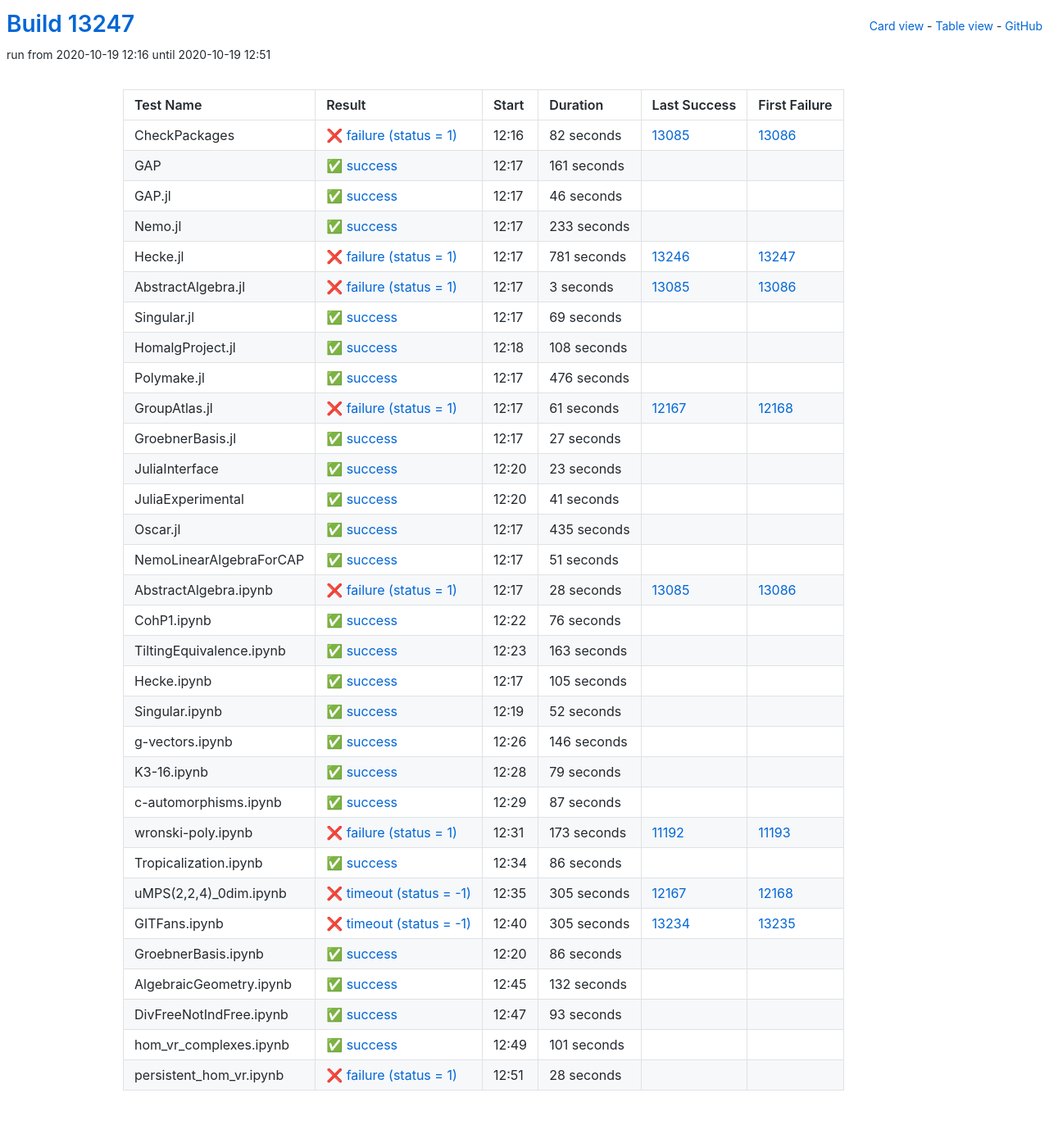
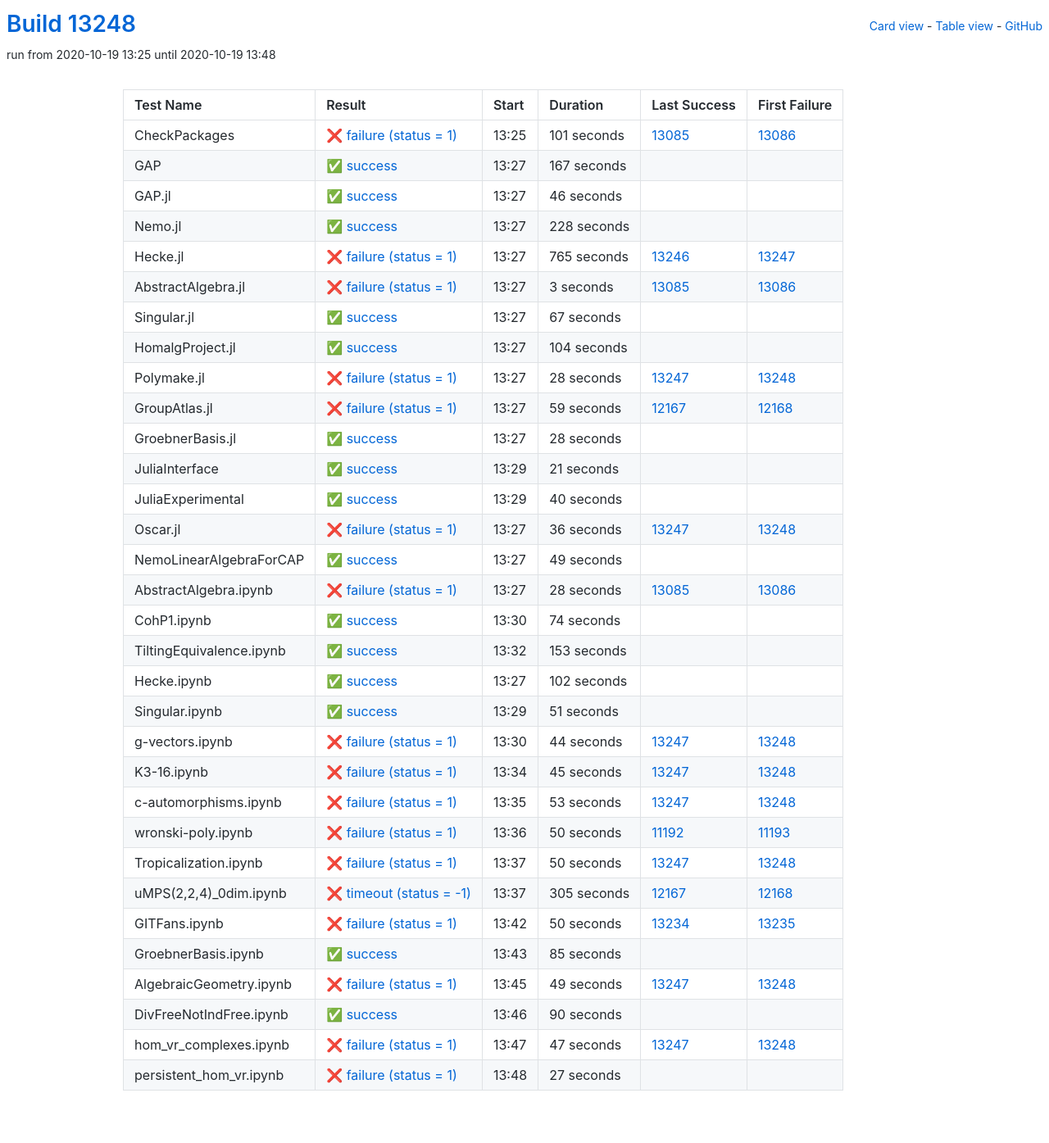
Before and after one commit to oscar-system/oscar-ci-status, a Jekyll site: the page built from table.html, in a window 1280 px wide. Shown: the whole page at 82% size. Built offline with Jekyll 4.4.1, drawn with Linux system fonts in a browser that asks for light colours.

Commit message:
Build #13248

```diff
--- a/_data/ci.yml
+++ b/_data/ci.yml
@@ -1,6 +1,6 @@
 ---
-build: 13247
-build_url: https://oscarci.mathematik.uni-kl.de/job/oscar/13247/
+build: 13248
+build_url: https://oscarci.mathematik.uni-kl.de/job/oscar/13248/
 job: oscar
 organization: oscar-system
 repo: oscar-ci-status
@@ -8,32 +8,32 @@
 tests:
 - name: CheckPackages
   id: checkpackages
-  log: https://oscarci.mathematik.uni-kl.de/job/oscar/13247/artifact/logs/build-13247/CheckPackages.log
-  start: 2020-10-19 12:16
+  log: https://oscarci.mathematik.uni-kl.de/job/oscar/13248/artifact/logs/build-13248/CheckPackages.log
+  start: 2020-10-19 13:25
   success: false
   exitcode: 1
   status: failure
-  duration: 82
+  duration: 101
   last_success: 13085
   last_success_url: https://oscarci.mathematik.uni-kl.de/job/oscar/13085/
   first_failure: 13086
   first_failure_url: https://oscarci.mathematik.uni-kl.de/job/oscar/13086/
 - name: GAP
   id: gap
-  log: https://oscarci.mathematik.uni-kl.de/job/oscar/13247/artifact/logs/build-13247/GAP.log
-  start: 2020-10-19 12:17
+  log: https://oscarci.mathematik.uni-kl.de/job/oscar/13248/artifact/logs/build-13248/GAP.log
+  start: 2020-10-19 13:27
   success: true
   exitcode: 0
   status: success
-  duration: 161
+  duration: 167
   last_success: false
   last_success_url:
   first_failure: false
   first_failure_url:
 - name: GAP.jl
   id: gap-jl
-  log: https://oscarci.mathematik.uni-kl.de/job/oscar/13247/artifact/logs/build-13247/GAP.jl.log
-  start: 2020-10-19 12:17
+  log: https://oscarci.mathematik.uni-kl.de/job/oscar/13248/artifact/logs/build-13248/GAP.jl.log
+  start: 2020-10-19 13:27
   success: true
   exitcode: 0
   status: success
@@ -44,32 +44,32 @@
   first_failure_url:
 - name: Nemo.jl
   id: nemo-jl
-  log: https://oscarci.mathematik.uni-kl.de/job/oscar/13247/artifact/logs/build-13247/Nemo.jl.log
-  start: 2020-10-19 12:17
+  log: https://oscarci.mathematik.uni-kl.de/job/oscar/13248/artifact/logs/build-13248/Nemo.jl.log
+  start: 2020-10-19 13:27
   success: true
   exitcode: 0
   status: success
-  duration: 233
+  duration: 228
   last_success: false
   last_success_url:
   first_failure: false
   first_failure_url:
 - name: Hecke.jl
   id: hecke-jl
-  log: https://oscarci.mathematik.uni-kl.de/job/oscar/13247/artifact/logs/build-13247/Hecke.jl.log
-  start: 2020-10-19 12:17
+  log: https://oscarci.mathematik.uni-kl.de/job/oscar/13248/artifact/logs/build-13248/Hecke.jl.log
+  start: 2020-10-19 13:27
   success: false
   exitcode: 1
   status: failure
-  duration: 781
+  duration: 765
   last_success: 13246
   last_success_url: https://oscarci.mathematik.uni-kl.de/job/oscar/13246/
   first_failure: 13247
   first_failure_url: https://oscarci.mathematik.uni-kl.de/job/oscar/13247/
 - name: AbstractAlgebra.jl
   id: abstractalgebra-jl
-  log: https://oscarci.mathematik.uni-kl.de/job/oscar/13247/artifact/logs/build-13247/AbstractAlgebra.jl.log
-  start: 2020-10-19 12:17
+  log: https://oscarci.mathematik.uni-kl.de/job/oscar/13248/artifact/logs/build-13248/AbstractAlgebra.jl.log
+  start: 2020-10-19 13:27
   success: false
   exitcode: 1
   status: failure
@@ -80,116 +80,116 @@
   first_failure_url: https://oscarci.mathematik.uni-kl.de/job/oscar/13086/
 - name: Singular.jl
   id: singular-jl
-  log: https://oscarci.mathematik.uni-kl.de/job/oscar/13247/artifact/logs/build-13247/Singular.jl.log
-  start: 2020-10-19 12:17
+  log: https://oscarci.mathematik.uni-kl.de/job/oscar/13248/artifact/logs/build-13248/Singular.jl.log
+  start: 2020-10-19 13:27
   success: true
   exitcode: 0
   status: success
-  duration: 69
+  duration: 67
   last_success: false
   last_success_url:
   first_failure: false
   first_failure_url:
 - name: HomalgProject.jl
   id: homalgproject-jl
-  log: https://oscarci.mathematik.uni-kl.de/job/oscar/13247/artifact/logs/build-13247/HomalgProject.jl.log
-  start: 2020-10-19 12:18
+  log: https://oscarci.mathematik.uni-kl.de/job/oscar/13248/artifact/logs/build-13248/HomalgProject.jl.log
+  start: 2020-10-19 13:27
   success: true
   exitcode: 0
   status: success
-  duration: 108
+  duration: 104
   last_success: false
   last_success_url:
   first_failure: false
   first_failure_url:
 - name: Polymake.jl
   id: polymake-jl
-  log: https://oscarci.mathematik.uni-kl.de/job/oscar/13247/artifact/logs/build-13247/Polymake.jl.log
-  start: 2020-10-19 12:17
-  success: true
-  exitcode: 0
-  status: success
-  duration: 476
-  last_success: false
-  last_success_url:
-  first_failure: false
-  first_failure_url:
-- name: GroupAtlas.jl
-  id: groupatlas-jl
-  log: https://oscarci.mathematik.uni-kl.de/job/oscar/13247/artifact/logs/build-13247/GroupAtlas.jl.log
-  start: 2020-10-19 12:17
+  log: https://oscarci.mathematik.uni-kl.de/job/oscar/13248/artifact/logs/build-13248/Polymake.jl.log
+  start: 2020-10-19 13:27
   success: false
   exitcode: 1
   status: failure
-  duration: 61
+  duration: 28
+  last_success: 13247
+  last_success_url: https://oscarci.mathematik.uni-kl.de/job/oscar/13247/
+  first_failure: 13248
+  first_failure_url: https://oscarci.mathematik.uni-kl.de/job/oscar/13248/
+- name: GroupAtlas.jl
+  id: groupatlas-jl
+  log: https://oscarci.mathematik.uni-kl.de/job/oscar/13248/artifact/logs/build-13248/GroupAtlas.jl.log
+  start: 2020-10-19 13:27
+  success: false
+  exitcode: 1
+  status: failure
+  duration: 59
   last_success: 12167
   last_success_url: https://oscarci.mathematik.uni-kl.de/job/oscar/12167/
   first_failure: 12168
   first_failure_url: https://oscarci.mathematik.uni-kl.de/job/oscar/12168/
 - name: GroebnerBasis.jl
   id: groebnerbasis-jl
-  log: https://oscarci.mathematik.uni-kl.de/job/oscar/13247/artifact/logs/build-13247/GroebnerBasis.jl.log
-  start: 2020-10-19 12:17
+  log: https://oscarci.mathematik.uni-kl.de/job/oscar/13248/artifact/logs/build-13248/GroebnerBasis.jl.log
+  start: 2020-10-19 13:27
   success: true
   exitcode: 0
   status: success
-  duration: 27
+  duration: 28
   last_success: false
   last_success_url:
   first_failure: false
   first_failure_url:
 - name: JuliaInterface
   id: juliainterface
-  log: https://oscarci.mathematik.uni-kl.de/job/oscar/13247/artifact/logs/build-13247/JuliaInterface.log
-  start: 2020-10-19 12:20
+  log: https://oscarci.mathematik.uni-kl.de/job/oscar/13248/artifact/logs/build-13248/JuliaInterface.log
+  start: 2020-10-19 13:29
   success: true
   exitcode: 0
   status: success
-  duration: 23
+  duration: 21
   last_success: false
   last_success_url:
   first_failure: false
   first_failure_url:
 - name: JuliaExperimental
   id: juliaexperimental
-  log: https://oscarci.mathematik.uni-kl.de/job/oscar/13247/artifact/logs/build-13247/JuliaExperimental.log
-  start: 2020-10-19 12:20
+  log: https://oscarci.mathematik.uni-kl.de/job/oscar/13248/artifact/logs/build-13248/JuliaExperimental.log
+  start: 2020-10-19 13:29
   success: true
   exitcode: 0
   status: success
-  duration: 41
+  duration: 40
   last_success: false
   last_success_url:
   first_failure: false
   first_failure_url:
 - name: Oscar.jl
   id: oscar-jl
-  log: https://oscarci.mathematik.uni-kl.de/job/oscar/13247/artifact/logs/build-13247/Oscar.jl.log
-  start: 2020-10-19 12:17
+  log: https://oscarci.mathematik.uni-kl.de/job/oscar/13248/artifact/logs/build-13248/Oscar.jl.log
+  start: 2020-10-19 13:27
+  success: false
+  exitcode: 1
+  status: failure
+  duration: 36
+  last_success: 13247
+  last_success_url: https://oscarci.mathematik.uni-kl.de/job/oscar/13247/
+  first_failure: 13248
+  first_failure_url: https://oscarci.mathematik.uni-kl.de/job/oscar/13248/
+- name: NemoLinearAlgebraForCAP
+  id: nemolinearalgebraforcap
+  log: https://oscarci.mathematik.uni-kl.de/job/oscar/13248/artifact/logs/build-13248/NemoLinearAlgebraForCAP.log
+  start: 2020-10-19 13:27
   success: true
   exitcode: 0
   status: success
-  duration: 435
-  last_success: false
-  last_success_url:
-  first_failure: false
-  first_failure_url:
-- name: NemoLinearAlgebraForCAP
-  id: nemolinearalgebraforcap
-  log: https://oscarci.mathematik.uni-kl.de/job/oscar/13247/artifact/logs/build-13247/NemoLinearAlgebraForCAP.log
-  start: 2020-10-19 12:17
-  success: true
-  exitcode: 0
-  status: success
-  duration: 51
+  duration: 49
   last_success: false
   last_success_url:
   first_failure: false
   first_failure_url:
 - name: AbstractAlgebra.ipynb
   id: abstractalgebra-ipynb
-  log: https://oscarci.mathematik.uni-kl.de/job/oscar/13247/artifact/logs/build-13247/AbstractAlgebra.ipynb.log
-  start: 2020-10-19 12:17
+  log: https://oscarci.mathematik.uni-kl.de/job/oscar/13248/artifact/logs/build-13248/AbstractAlgebra.ipynb.log
+  start: 2020-10-19 13:27
   success: false
   exitcode: 1
   status: failure
@@ -200,116 +200,116 @@
   first_failure_url: https://oscarci.mathematik.uni-kl.de/job/oscar/13086/
 - name: CohP1.ipynb
   id: cohp1-ipynb
-  log: https://oscarci.mathematik.uni-kl.de/job/oscar/13247/artifact/logs/build-13247/CohP1.ipynb.log
-  start: 2020-10-19 12:22
+  log: https://oscarci.mathematik.uni-kl.de/job/oscar/13248/artifact/logs/build-13248/CohP1.ipynb.log
+  start: 2020-10-19 13:30
   success: true
   exitcode: 0
   status: success
-  duration: 76
+  duration: 74
   last_success: false
   last_success_url:
   first_failure: false
   first_failure_url:
 - name: TiltingEquivalence.ipynb
   id: tiltingequivalence-ipynb
-  log: https://oscarci.mathematik.uni-kl.de/job/oscar/13247/artifact/logs/build-13247/TiltingEquivalence.ipynb.log
-  start: 2020-10-19 12:23
+  log: https://oscarci.mathematik.uni-kl.de/job/oscar/13248/artifact/logs/build-13248/TiltingEquivalence.ipynb.log
+  start: 2020-10-19 13:32
   success: true
   exitcode: 0
   status: success
-  duration: 163
+  duration: 153
   last_success: false
   last_success_url:
   first_failure: false
   first_failure_url:
 - name: Hecke.ipynb
   id: hecke-ipynb
-  log: https://oscarci.mathematik.uni-kl.de/job/oscar/13247/artifact/logs/build-13247/Hecke.ipynb.log
-  start: 2020-10-19 12:17
+  log: https://oscarci.mathematik.uni-kl.de/job/oscar/13248/artifact/logs/build-13248/Hecke.ipynb.log
+  start: 2020-10-19 13:27
   success: true
   exitcode: 0
   status: success
-  duration: 105
+  duration: 102
   last_success: false
   last_success_url:
   first_failure: false
   first_failure_url:
 - name: Singular.ipynb
   id: singular-ipynb
-  log: https://oscarci.mathematik.uni-kl.de/job/oscar/13247/artifact/logs/build-13247/Singular.ipynb.log
-  start: 2020-10-19 12:19
+  log: https://oscarci.mathematik.uni-kl.de/job/oscar/13248/artifact/logs/build-13248/Singular.ipynb.log
+  start: 2020-10-19 13:29
   success: true
   exitcode: 0
   status: success
-  duration: 52
+  duration: 51
   last_success: false
   last_success_url:
   first_failure: false
   first_failure_url:
 - name: g-vectors.ipynb
   id: g-vectors-ipynb
-  log: https://oscarci.mathematik.uni-kl.de/job/oscar/13247/artifact/logs/build-13247/g-vectors.ipynb.log
-  start: 2020-10-19 12:26
-  success: true
-  exitcode: 0
-  status: success
-  duration: 146
-  last_success: false
-  last_success_url:
-  first_failure: false
-  first_failure_url:
-- name: K3-16.ipynb
-  id: k3-16-ipynb
-  log: https://oscarci.mathematik.uni-kl.de/job/oscar/13247/artifact/logs/build-13247/K3-16.ipynb.log
-  start: 2020-10-19 12:28
-  success: true
-  exitcode: 0
-  status: success
-  duration: 79
-  last_success: false
-  last_success_url:
-  first_failure: false
-  first_failure_url:
-- name: c-automorphisms.ipynb
-  id: c-automorphisms-ipynb
-  log: https://oscarci.mathematik.uni-kl.de/job/oscar/13247/artifact/logs/build-13247/c-automorphisms.ipynb.log
-  start: 2020-10-19 12:29
-  success: true
-  exitcode: 0
-  status: success
-  duration: 87
-  last_success: false
-  last_success_url:
-  first_failure: false
-  first_failure_url:
-- name: wronski-poly.ipynb
-  id: wronski-poly-ipynb
-  log: https://oscarci.mathematik.uni-kl.de/job/oscar/13247/artifact/logs/build-13247/wronski-poly.ipynb.log
-  start: 2020-10-19 12:31
+  log: https://oscarci.mathematik.uni-kl.de/job/oscar/13248/artifact/logs/build-13248/g-vectors.ipynb.log
+  start: 2020-10-19 13:30
   success: false
   exitcode: 1
   status: failure
-  duration: 173
+  duration: 44
+  last_success: 13247
+  last_success_url: https://oscarci.mathematik.uni-kl.de/job/oscar/13247/
+  first_failure: 13248
+  first_failure_url: https://oscarci.mathematik.uni-kl.de/job/oscar/13248/
+- name: K3-16.ipynb
+  id: k3-16-ipynb
+  log: https://oscarci.mathematik.uni-kl.de/job/oscar/13248/artifact/logs/build-13248/K3-16.ipynb.log
+  start: 2020-10-19 13:34
+  success: false
+  exitcode: 1
+  status: failure
+  duration: 45
+  last_success: 13247
+  last_success_url: https://oscarci.mathematik.uni-kl.de/job/oscar/13247/
+  first_failure: 13248
+  first_failure_url: https://oscarci.mathematik.uni-kl.de/job/oscar/13248/
+- name: c-automorphisms.ipynb
+  id: c-automorphisms-ipynb
+  log: https://oscarci.mathematik.uni-kl.de/job/oscar/13248/artifact/logs/build-13248/c-automorphisms.ipynb.log
+  start: 2020-10-19 13:35
+  success: false
+  exitcode: 1
+  status: failure
+  duration: 53
+  last_success: 13247
+  last_success_url: https://oscarci.mathematik.uni-kl.de/job/oscar/13247/
+  first_failure: 13248
+  first_failure_url: https://oscarci.mathematik.uni-kl.de/job/oscar/13248/
+- name: wronski-poly.ipynb
+  id: wronski-poly-ipynb
+  log: https://oscarci.mathematik.uni-kl.de/job/oscar/13248/artifact/logs/build-13248/wronski-poly.ipynb.log
+  start: 2020-10-19 13:36
+  success: false
+  exitcode: 1
+  status: failure
+  duration: 50
   last_success: 11192
   last_success_url: https://oscarci.mathematik.uni-kl.de/job/oscar/11192/
   first_failure: 11193
   first_failure_url: https://oscarci.mathematik.uni-kl.de/job/oscar/11193/
 - name: Tropicalization.ipynb
   id: tropicalization-ipynb
-  log: https://oscarci.mathematik.uni-kl.de/job/oscar/13247/artifact/logs/build-13247/Tropicalization.ipynb.log
-  start: 2020-10-19 12:34
-  success: true
-  exitcode: 0
-  status: success
-  duration: 86
-  last_success: false
-  last_success_url:
-  first_failure: false
-  first_failure_url:
+  log: https://oscarci.mathematik.uni-kl.de/job/oscar/13248/artifact/logs/build-13248/Tropicalization.ipynb.log
+  start: 2020-10-19 13:37
+  success: false
+  exitcode: 1
+  status: failure
+  duration: 50
+  last_success: 13247
+  last_success_url: https://oscarci.mathematik.uni-kl.de/job/oscar/13247/
+  first_failure: 13248
+  first_failure_url: https://oscarci.mathematik.uni-kl.de/job/oscar/13248/
 - name: uMPS(2,2,4)_0dim.ipynb
   id: umps-2-2-4-0dim-ipynb
-  log: https://oscarci.mathematik.uni-kl.de/job/oscar/13247/artifact/logs/build-13247/uMPS-2-2-4-_0dim.ipynb.log
-  start: 2020-10-19 12:35
+  log: https://oscarci.mathematik.uni-kl.de/job/oscar/13248/artifact/logs/build-13248/uMPS-2-2-4-_0dim.ipynb.log
+  start: 2020-10-19 13:37
   success: false
   exitcode: -1
   status: timeout
@@ -320,73 +320,73 @@
   first_failure_url: https://oscarci.mathematik.uni-kl.de/job/oscar/12168/
 - name: GITFans.ipynb
   id: gitfans-ipynb
-  log: https://oscarci.mathematik.uni-kl.de/job/oscar/13247/artifact/logs/build-13247/GITFans.ipynb.log
-  start: 2020-10-19 12:40
+  log: https://oscarci.mathematik.uni-kl.de/job/oscar/13248/artifact/logs/build-13248/GITFans.ipynb.log
+  start: 2020-10-19 13:42
   success: false
-  exitcode: -1
-  status: timeout
-  duration: 305
+  exitcode: 1
+  status: failure
+  duration: 50
   last_success: 13234
   last_success_url: https://oscarci.mathematik.uni-kl.de/job/oscar/13234/
   first_failure: 13235
   first_failure_url: https://oscarci.mathematik.uni-kl.de/job/oscar/13235/
 - name: GroebnerBasis.ipynb
   id: groebnerbasis-ipynb
-  log: https://oscarci.mathematik.uni-kl.de/job/oscar/13247/artifact/logs/build-13247/GroebnerBasis.ipynb.log
-  start: 2020-10-19 12:20
+  log: https://oscarci.mathematik.uni-kl.de/job/oscar/13248/artifact/logs/build-13248/GroebnerBasis.ipynb.log
+  start: 2020-10-19 13:43
   success: true
   exitcode: 0
   status: success
-  duration: 86
+  duration: 85
   last_success: false
   last_success_url:
   first_failure: false
   first_failure_url:
 - name: AlgebraicGeometry.ipynb
   id: algebraicgeometry-ipynb
-  log: https://oscarci.mathematik.uni-kl.de/job/oscar/13247/artifact/logs/build-13247/AlgebraicGeometry.ipynb.log
-  start: 2020-10-19 12:45
+  log: https://oscarci.mathematik.uni-kl.de/job/oscar/13248/artifact/logs/build-13248/AlgebraicGeometry.ipynb.log
+  start: 2020-10-19 13:45
+  success: false
+  exitcode: 1
+  status: failure
+  duration: 49
+  last_success: 13247
+  last_success_url: https://oscarci.mathematik.uni-kl.de/job/oscar/13247/
+  first_failure: 13248
+  first_failure_url: https://oscarci.mathematik.uni-kl.de/job/oscar/13248/
+- name: DivFreeNotIndFree.ipynb
+  id: divfreenotindfree-ipynb
+  log: https://oscarci.mathematik.uni-kl.de/job/oscar/13248/artifact/logs/build-13248/DivFreeNotIndFree.ipynb.log
+  start: 2020-10-19 13:46
   success: true
   exitcode: 0
   status: success
-  duration: 132
-  last_success: false
-  last_success_url:
-  first_failure: false
-  first_failure_url:
-- name: DivFreeNotIndFree.ipynb
-  id: divfreenotindfree-ipynb
-  log: https://oscarci.mathematik.uni-kl.de/job/oscar/13247/artifact/logs/build-13247/DivFreeNotIndFree.ipynb.log
-  start: 2020-10-19 12:47
-  success: true
-  exitcode: 0
-  status: success
-  duration: 93
+  duration: 90
   last_success: false
   last_success_url:
   first_failure: false
   first_failure_url:
 - name: hom_vr_complexes.ipynb
   id: hom-vr-complexes-ipynb
-  log: https://oscarci.mathematik.uni-kl.de/job/oscar/13247/artifact/logs/build-13247/hom_vr_complexes.ipynb.log
-  start: 2020-10-19 12:49
-  success: true
-  exitcode: 0
-  status: success
-  duration: 101
+  log: https://oscarci.mathematik.uni-kl.de/job/oscar/13248/artifact/logs/build-13248/hom_vr_complexes.ipynb.log
+  start: 2020-10-19 13:47
+  success: false
+  exitcode: 1
+  status: failure
+  duration: 47
+  last_success: 13247
+  last_success_url: https://oscarci.mathematik.uni-kl.de/job/oscar/13247/
+  first_failure: 13248
+  first_failure_url: https://oscarci.mathematik.uni-kl.de/job/oscar/13248/
+- name: persistent_hom_vr.ipynb
+  id: persistent-hom-vr-ipynb
+  log: https://oscarci.mathematik.uni-kl.de/job/oscar/13248/artifact/logs/build-13248/persistent_hom_vr.ipynb.log
+  start: 2020-10-19 13:48
+  success: false
+  exitcode: 1
+  status: failure
+  duration: 27
   last_success: false
   last_success_url:
   first_failure: false
   first_failure_url:
-- name: persistent_hom_vr.ipynb
-  id: persistent-hom-vr-ipynb
-  log: https://oscarci.mathematik.uni-kl.de/job/oscar/13247/artifact/logs/build-13247/persistent_hom_vr.ipynb.log
-  start: 2020-10-19 12:51
-  success: false
-  exitcode: 1
-  status: failure
-  duration: 28
-  last_success: false
-  last_success_url:
-  first_failure: false
-  first_failure_url:
```
Also changed, not shown: README.md.
